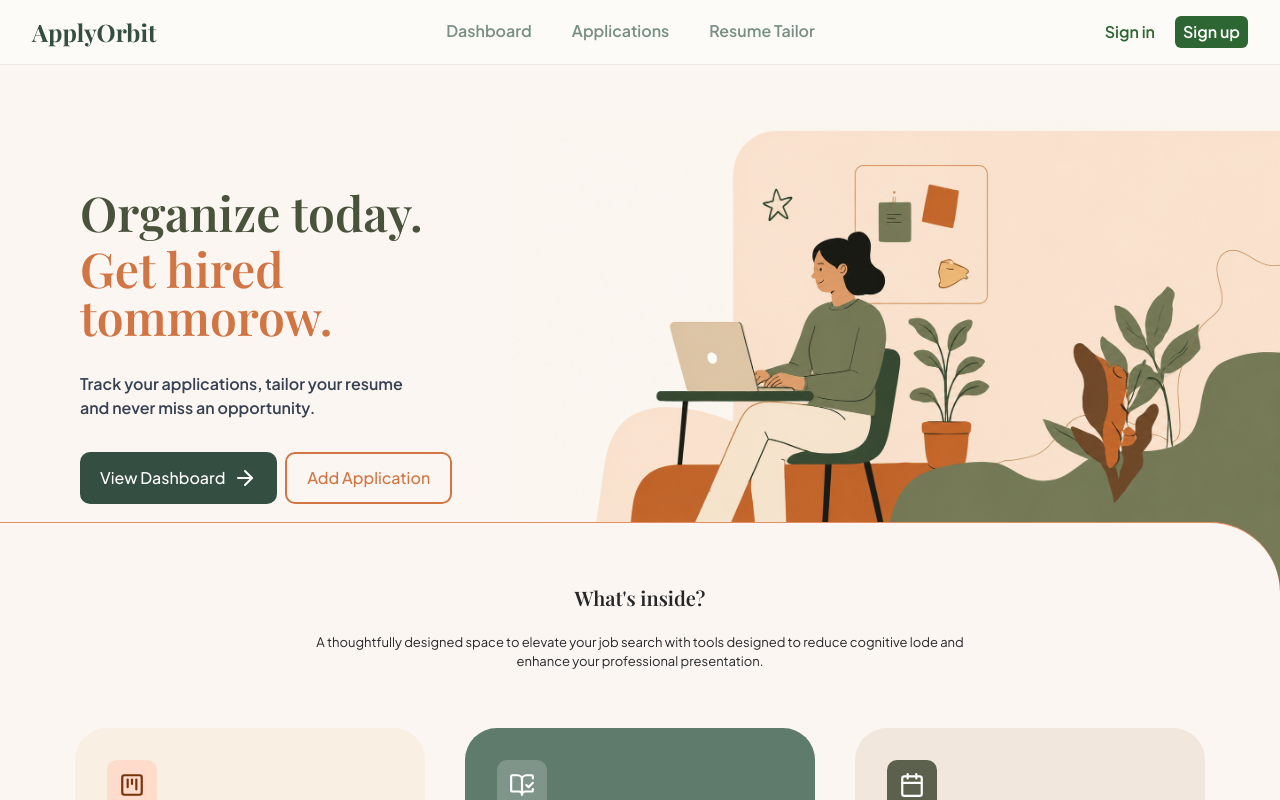
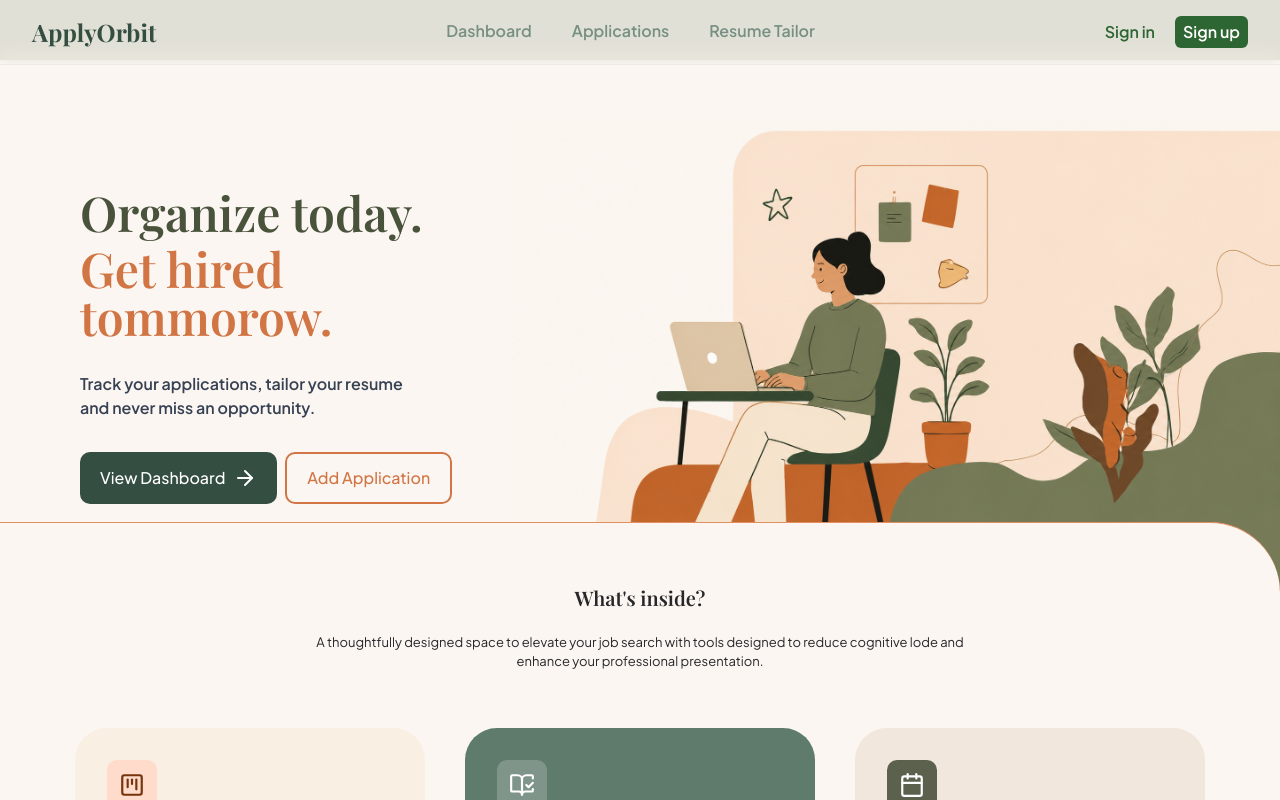
Before and after one commit to Sinha-Saurav/ApplyOrbit, a React (Vite) app in the folder Frontend/: page / in a window 1280 px wide. Shown: the top 800 px of the page. Built offline with nearby package versions, Linux system fonts and the light colour scheme; no server answers.

Commit message:
fixed the context issue in homepage.

```diff
--- a/Frontend/src/pages/HomePage.jsx
+++ b/Frontend/src/pages/HomePage.jsx
@@ -1,9 +1,11 @@
 import React from 'react'
 import { useNavigate, useLocation } from 'react-router-dom'
+import { AppContext } from '../context/AppContext';
 
 export default function HomePage() {
     const navigate = useNavigate();
     const token = localStorage.getItem("token");
+    const { setApps } = React.useContext(AppContext);
 
     const handleSignOut = async (e) => {
         e.preventDefault()
@@ -21,7 +23,7 @@ export default function HomePage() {
 
     return (
         <>
-            <nav className={`flex px-8 justify-between bg-[#FDFBF7] h-16 fixed top-0 right-0 left-0 z-50
+            <nav className={`flex px-8 justify-between bg-[#FDFBF7]/80 backdrop-blur-sm h-16 fixed top-0 right-0 left-0 z-50
                 items-center shadow-2xs `}
             >
                 <h1 className="text-2xl font-bold font-['Playfair_Display'] text-[#344E41]">ApplyOrbit</h1>
```
